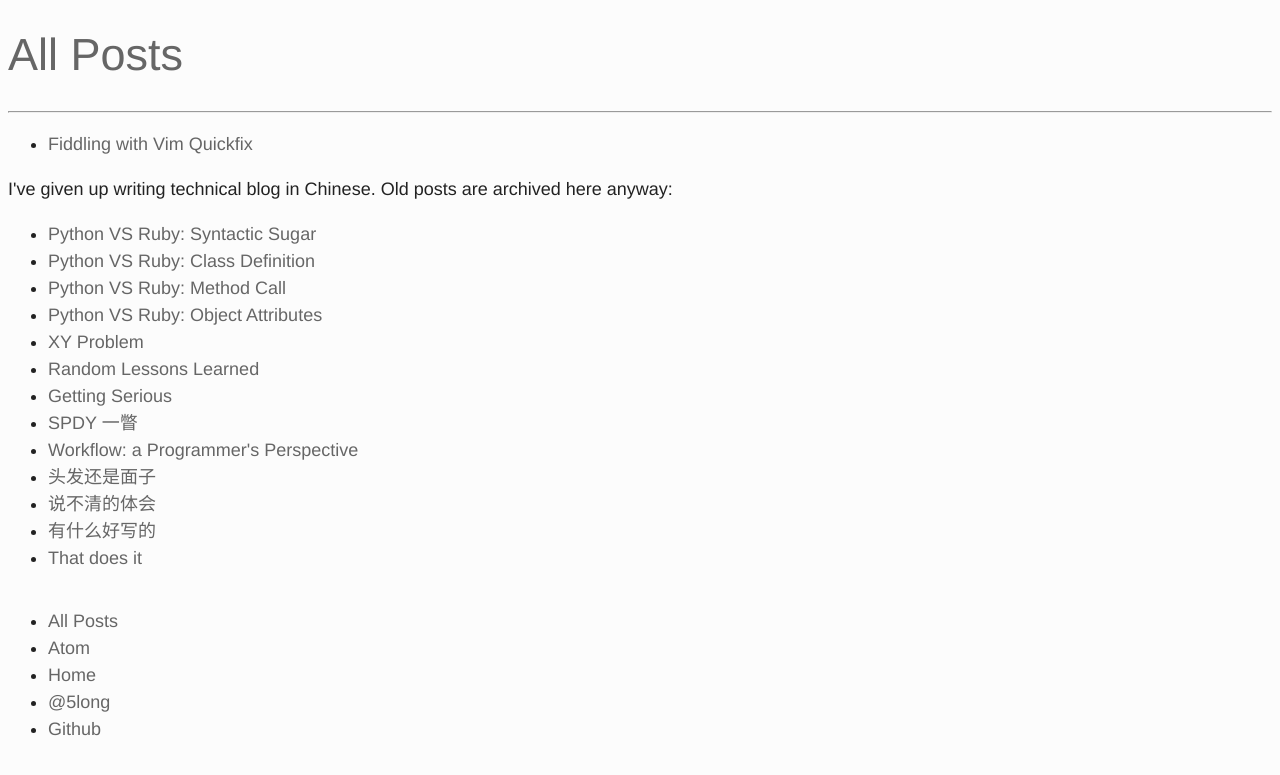
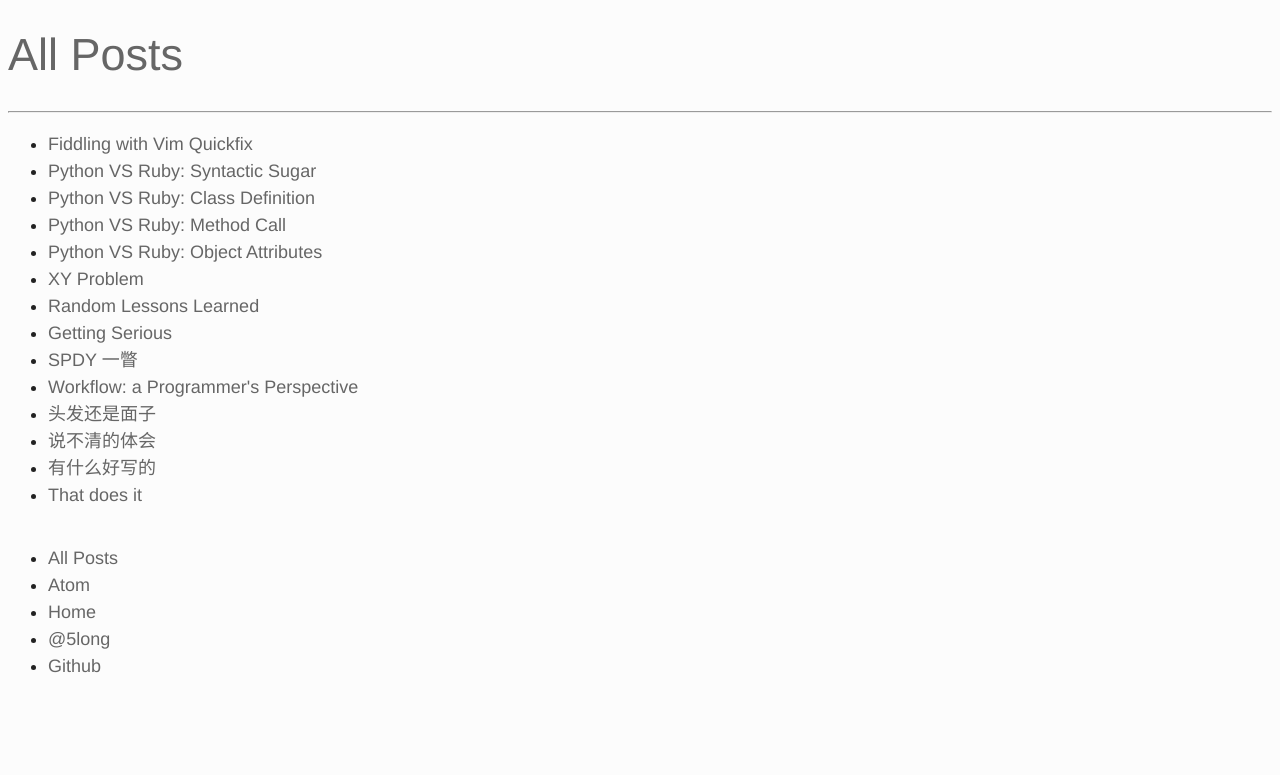
Before and after one commit to 5long/5long.github.io, a Jekyll site: the page built from archive.html, in a window 1280 px wide. Shown: the top 775 px of the page. Built offline with Jekyll 4.4.1, drawn with Linux system fonts in a browser that asks for light colours; comment, search, counter and statistics services are not loaded.

Commit message:
No more CN / EN post separation

```diff
--- a/archive.html
+++ b/archive.html
@@ -1,26 +1,10 @@
 ---
 layout: site
 title: All Posts
-cn_posts_num: 13
 ---
 
 <ul>
   {% for post in site.posts %}
-    {% if forloop.rindex > page.cn_posts_num %}
-      <li><a href="{{ post.url }}">{{ post.title }}</a></li>
-    {% endif %}
+    <li><a href="{{ post.url }}">{{ post.title }}</a></li>
   {% endfor %}
 </ul>
-
-<p>
-  I've given up writing technical blog in Chinese. Old posts are archived
-  here anyway:
-</p>
-
-<ul>
-  {% for post in site.posts %}
-    {% if forloop.rindex <= page.cn_posts_num %}
-      <li><a href="{{ post.url }}">{{ post.title }}</a></li>
-    {% endif %}
-  {% endfor %}
-</ul>
```
